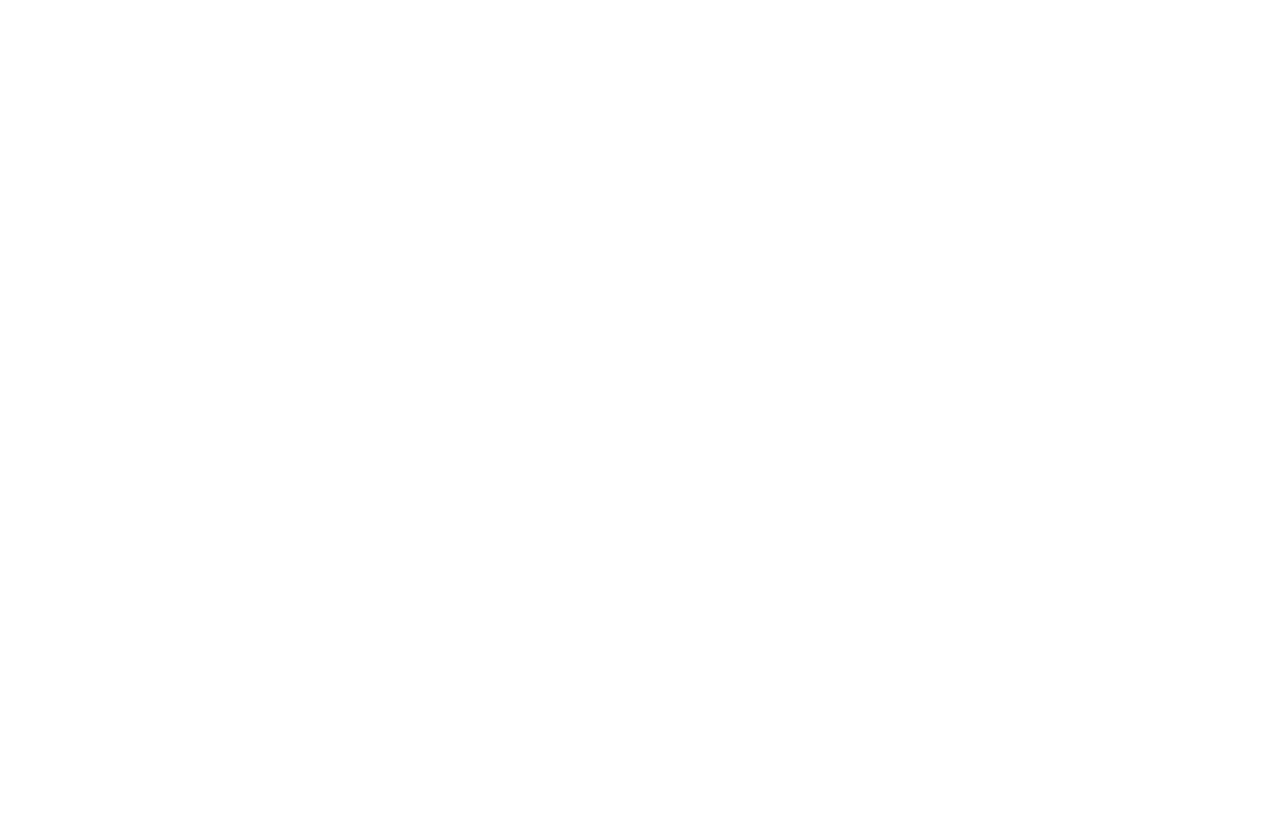
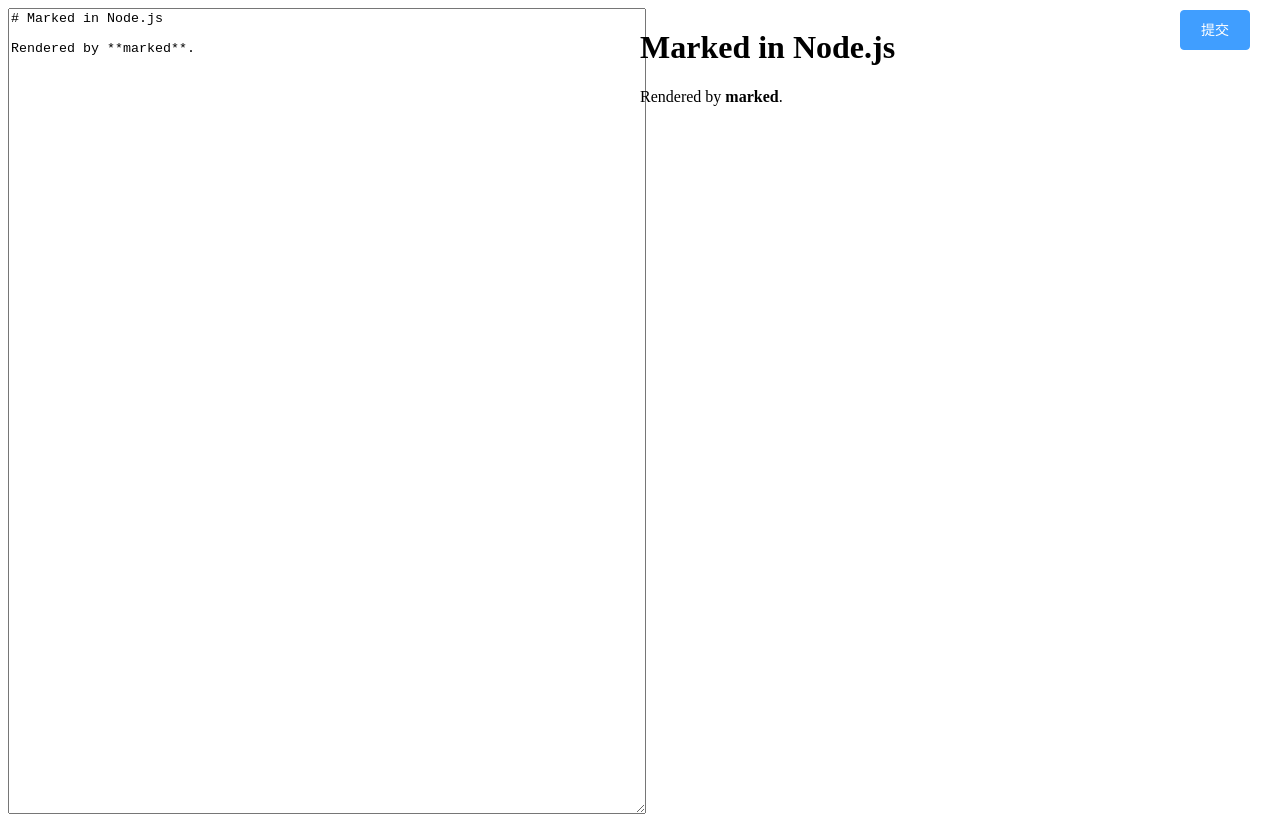
Before and after one commit to aicherish0320/upload-file-project, a Nuxt app in the folder front/: page /editor/New in a window 1280 px wide. Before the commit this address had no page. Before the commit the page ends 800 px from the top, so only its background shows below. Built offline with nearby package versions, Linux system fonts and the light colour scheme.

Commit message:
编辑器初始化

```diff
--- a/front/package.json
+++ b/front/package.json
@@ -15,6 +15,7 @@
     "@nuxtjs/axios": "^5.13.6",
     "core-js": "^3.19.3",
     "element-ui": "^2.15.6",
+    "marked": "^4.0.16",
     "md5": "^2.3.0",
     "nuxt": "^2.15.8",
     "spark-md5": "^3.0.2",
--- /dev/null
+++ b/front/pages/editor/New.vue
@@ -0,0 +1,52 @@
+<template>
+  <div>
+    <div class="write-btn">
+      <el-button type="primary" @click="submit">提交</el-button>
+    </div>
+    <el-row>
+      <el-col :span="12">
+        <textarea class="md-editor" :value="content" @input="update"></textarea>
+      </el-col>
+      <el-col :span="12">
+        <div class="markdown-body" v-html="compiledContent"></div>
+      </el-col>
+    </el-row>
+  </div>
+</template>
+
+<script>
+import { marked } from 'marked'
+export default {
+  name: 'NewEditor',
+  data() {
+    return {
+      content: '# Marked in Node.js\n\nRendered by **marked**.',
+    }
+  },
+  computed: {
+    compiledContent() {
+      return marked.parse(this.content)
+    },
+  },
+  methods: {
+    submit() {},
+    update(e) {
+      this.content = e.target.value
+    },
+  },
+}
+</script>
+
+<style lang="scss" scoped>
+.md-editor {
+  width: 100%;
+  height: 100vh;
+  outline: none;
+}
+.write-btn {
+  position: fixed;
+  z-index: 100;
+  right: 30px;
+  top: 10px;
+}
+</style>
```
Also changed, not shown: 1 other file (tests, documents, lock files or other folders).
